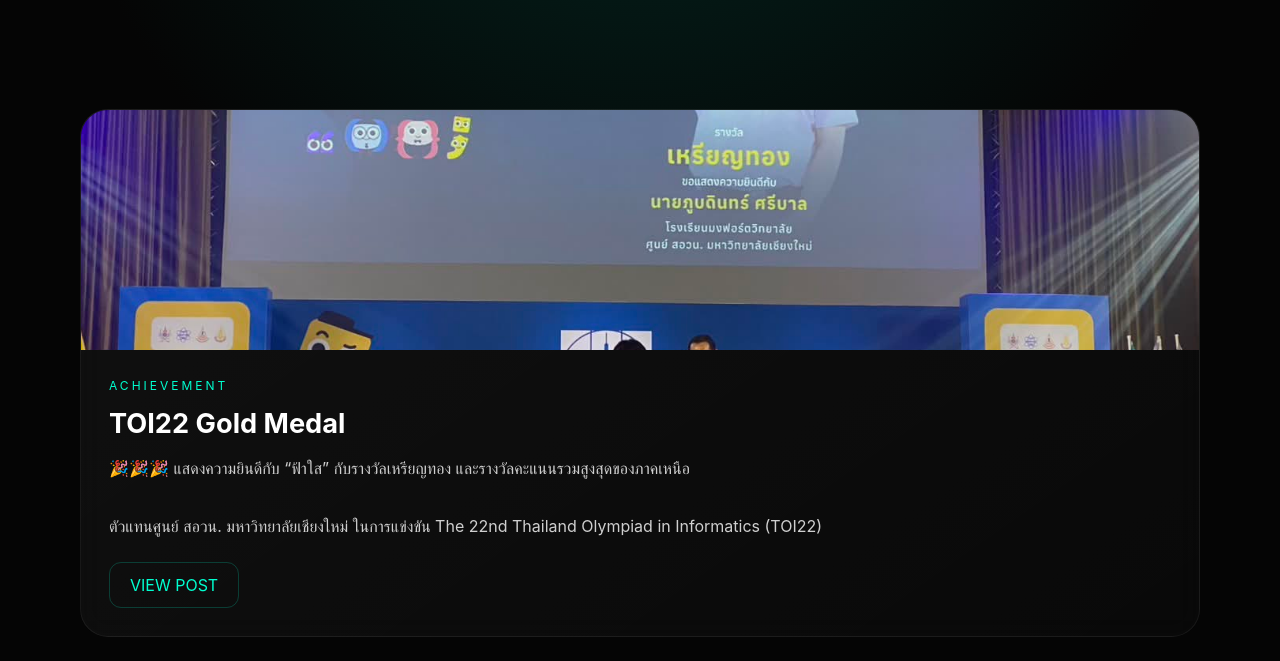
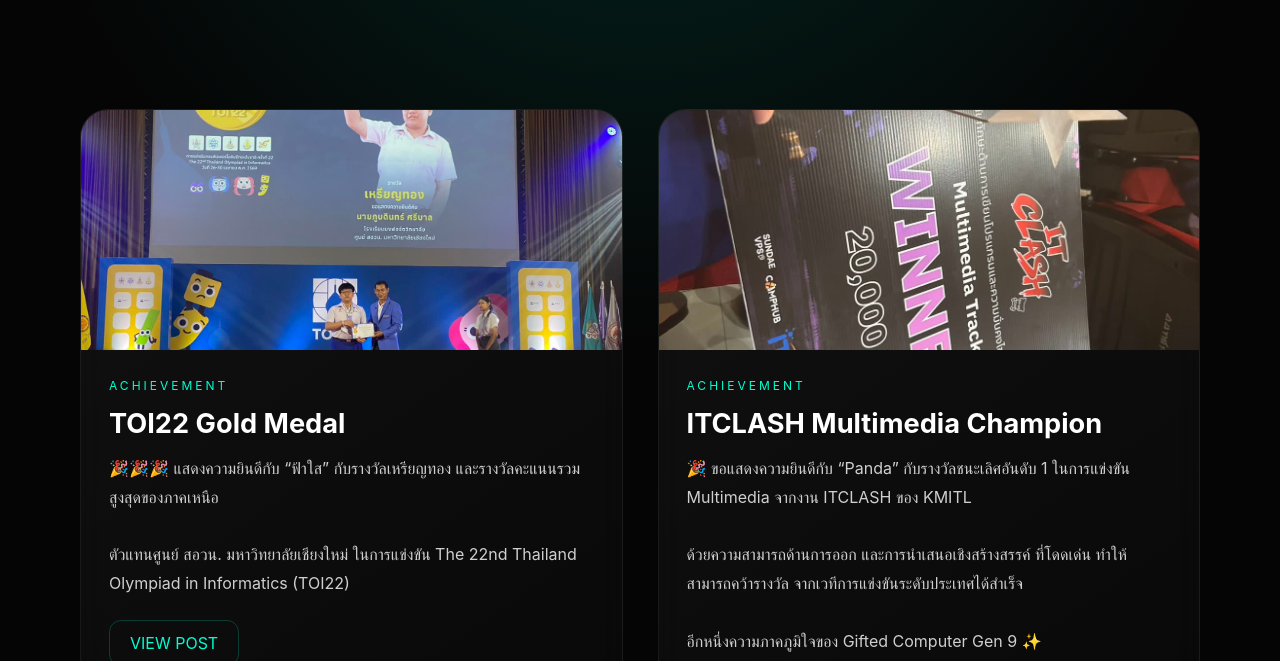
Before and after one commit to zker2/ROOM-COM-Gen-9, a plain HTML site: page Archivement.html in a window 1280 px wide. Shown: the part 291-952 px from the top of the page. Drawn offline with Linux system fonts and the light colour scheme.

Commit message:
add award

```diff
--- a/Archivement.html
+++ b/Archivement.html
@@ -81,6 +81,47 @@
 
     </div>
 
+    <!-- ITCLASH -->
+
+    <div class="archive-card">
+
+        <img src="aou.jpg">
+
+        <div class="card-content">
+
+            <p class="tag">
+                ACHIEVEMENT
+            </p>
+
+            <h2>
+                ITCLASH Multimedia Champion
+            </h2>
+
+            <p class="text">
+
+                🎉 ขอแสดงความยินดีกับ “Panda”
+                กับรางวัลชนะเลิศอันดับ 1
+                ในการแข่งขัน Multimedia
+                จากงาน ITCLASH ของ KMITL
+
+                <br><br>
+
+                ด้วยความสามารถด้านการออก
+                และการนำเสนอเชิงสร้างสรรค์
+                ที่โดดเด่น ทำให้สามารถคว้ารางวัล
+                จากเวทีการแข่งขันระดับประเทศได้สำเร็จ
+
+                <br><br>
+
+                อีกหนึ่งความภาคภูมิใจของ
+                Gifted Computer Gen 9 ✨
+
+            </p>
+
+        </div>
+
+    </div>
+
 </section>
 
 <!-- FOOTER -->
```
Also changed, not shown: aou.jpg (added).
